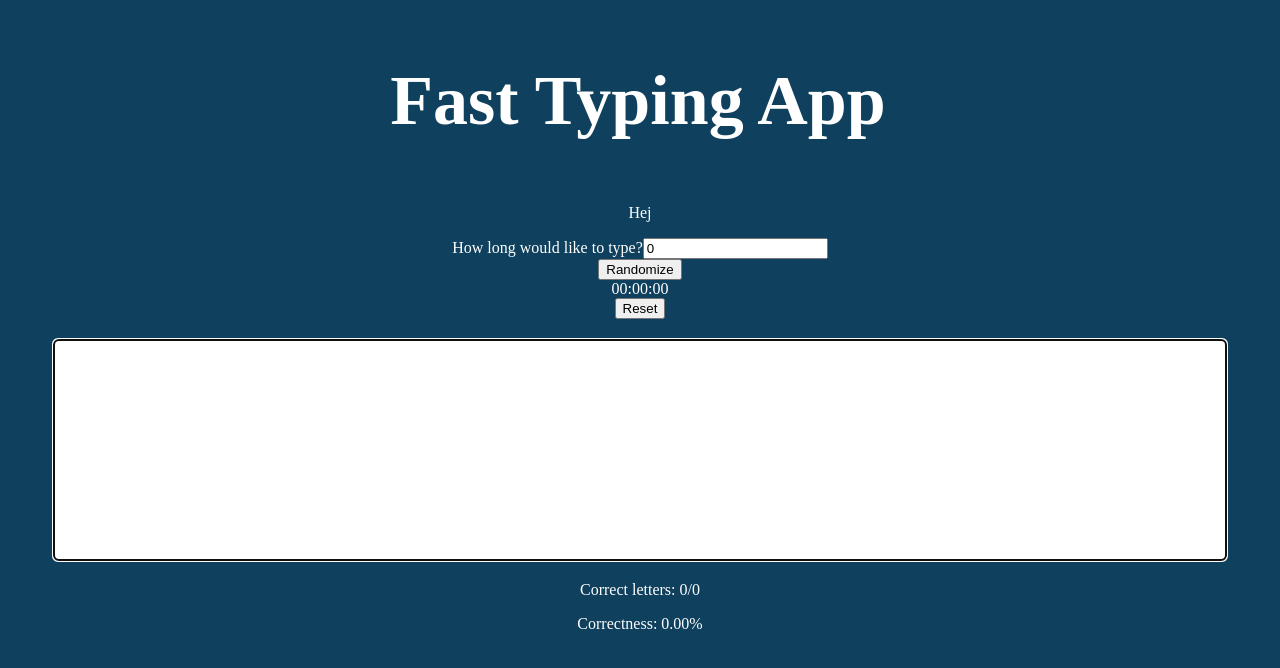
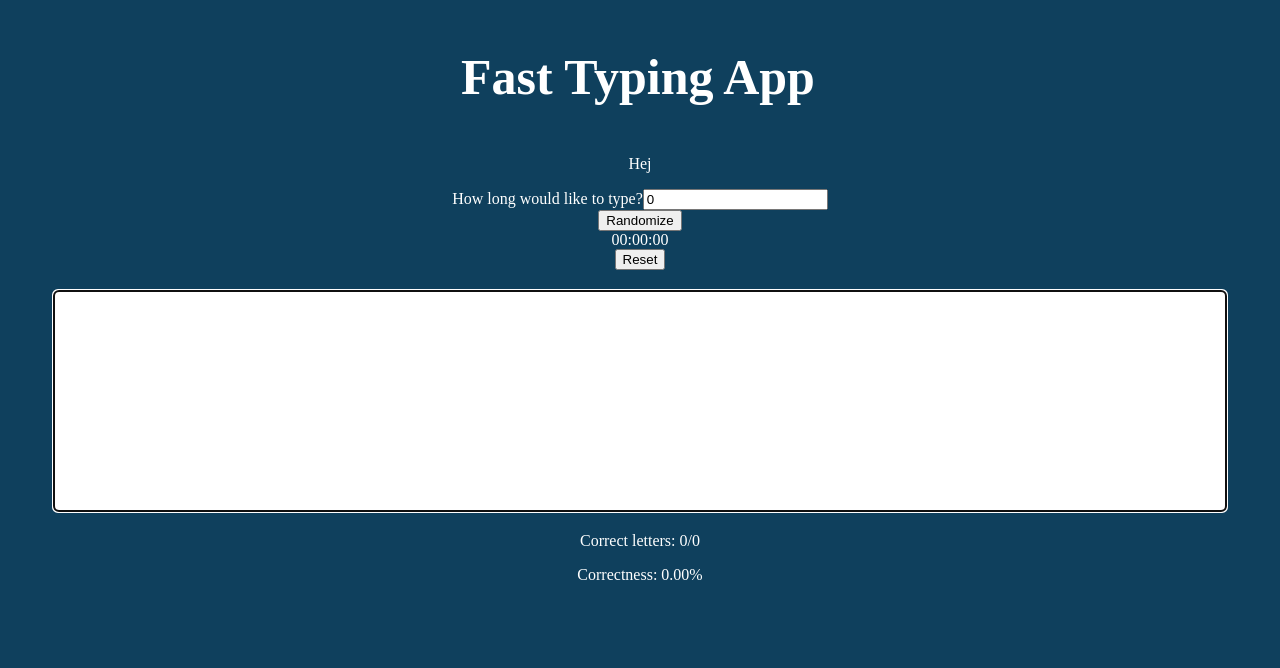
Before and after one commit to Paveu99/Fast-Typing-App, a React (Vite) app: page / in a window 1280 px wide. Shown: the top 668 px of the page. Built offline with nearby package versions, Linux system fonts and the light colour scheme.

Commit message:
Header font size changed

```diff
--- a/src/styles/AppName.css
+++ b/src/styles/AppName.css
@@ -1,5 +1,5 @@
 .title {
-    font-size: 70px;
+    font-size: 50px;
     font-weight: bold;
     color: white;
     border-right: 4px solid #ffffff;
```
